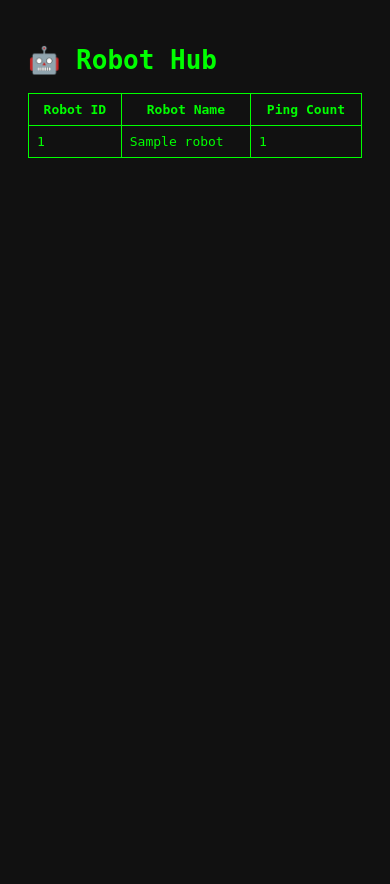
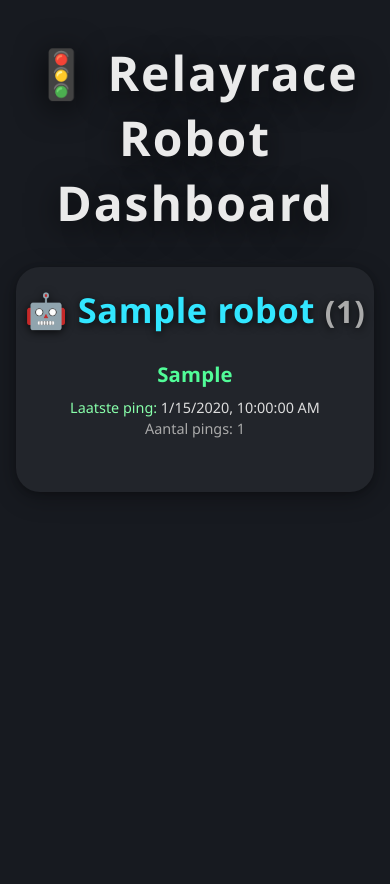
Before and after one commit to Esmee0/Render, a Flask app: page / in a window 390 px wide. Before the commit the page ends 158 px from the top, so only its background shows below. Run offline with Flask 3, Linux system fonts and the light colour scheme; tables that the repository leaves empty hold one stand-in row (values such as "Sample post").

Commit message:
dit maar proberen

```diff
--- a/app.py
+++ b/app.py
@@ -24,7 +24,6 @@ def init_db():
         )
     """)
 
-    # 🔴 NIEUW: tabel voor ALLE robot logs
     db.execute("""
         CREATE TABLE IF NOT EXISTS robot_logs (
             id INTEGER PRIMARY KEY AUTOINCREMENT,
--- a/templates/index.html
+++ b/templates/index.html
@@ -1,33 +1,161 @@
 <!DOCTYPE html>
 <html>
 <head>
-    <title>Robot Hub</title>
+    <title>Relayrace Robot Dashboard</title>
     <style>
-        body { background:#111; color:#0f0; font-family:monospace; padding:20px; }
-        table { border-collapse:collapse; width:100%; }
-        th, td { border:1px solid #0f0; padding:8px; }
+body {
+  background: #171a20;
+  color: #f4f4f7;
+  font-family: 'Segoe UI', 'Roboto', 'Arial', sans-serif;
+  margin: 0;
+  padding: 0;
+  min-height: 100vh;
+}
+
+h1, .dashboard-title {
+  font-weight: 700;
+  text-align: center;
+  margin: 2.5rem 0 2rem 0;
+  font-size: 3rem;
+  letter-spacing: 0.04em;
+  color: #eaeaea;
+  text-shadow: 0 6px 32px #000c;
+}
+
+#dashboard {
+  display: flex;
+  flex-wrap: wrap;
+  justify-content: center;
+  gap: 2rem;
+  max-width: 1280px;
+  margin: 0 auto;
+}
+
+.robot-card {
+  background: #22252b;
+  border-radius: 1.5rem;
+  box-shadow: 0 6px 24px 0 rgba(0,0,0,0.30), 0 1.5px 6px 0 rgba(0,0,0,0.21);
+  max-width: 330px;
+  min-width: 220px;
+  min-height: 190px;
+  display: flex;
+  flex-direction: column;
+  align-items: center;
+  padding: 2rem 1.5rem 1.5rem 1.5rem;
+  position: relative;
+  transition: transform 0.13s, box-shadow 0.13s;
+}
+
+.robot-card:hover {
+  box-shadow: 0 16px 36px 2px #21c6cf44, 0 6px 24px 0 #000d;
+  transform: scale(1.03);
+}
+
+.robot-title {
+  font-size: 2.15rem;
+  font-weight: 600;
+  color: #32e6ff;
+  letter-spacing: 0.02em;
+  margin-bottom: 1.2rem;
+  text-shadow: 0 2px 8px #000b;
+}
+
+.robot-status {
+  font-size: 1.27rem;
+  font-weight: 500;
+  margin: 0.5rem 0 0 0;
+  letter-spacing: 0.01em;
+}
+
+.robot-status.obstacle {
+  color: #ff4848;
+  font-weight: 700;
+}
+
+.robot-status.waiting {
+  color: #ffd700;
+  font-weight: 700;
+}
+
+.robot-status.moving {
+  color: #51fc98;
+  font-weight: 700;
+}
+
+.status-indicator {
+  width: 24px;
+  height: 24px;
+  border-radius: 50%;
+  margin-bot: 8px;
+  display: inline-block;
+  vertical-align: middle;
+  box-shadow: 0 0 18px 2px #0009;
+}
+
+.status-indicator.obstacle {
+  background: #ff3848;
+  box-shadow: 0 0 26px 2px #ff748044;
+}
+
+.status-indicator.waiting {
+  background: #ffd700;
+  box-shadow: 0 0 20px 2px #ffd70044;
+}
+
+.status-indicator.moving {
+  background: #02e587;
+  box-shadow: 0 0 16px 2px #02e58744;
+}
+
+@media (max-width: 800px) {
+  #dashboard {
+    flex-direction: column;
+    align-items: center;
+    gap: 1.2rem;
+  }
+  h1 {
+    font-size: 2rem;
+  }
+  .robot-card {
+    max-width: 98vw;
+    min-width: 0;
+    padding: 1.2rem 0.5rem 1rem 0.5rem;
+  }
+}
+
+::-webkit-scrollbar {
+  width: 9px;
+  background: #191d23;
+}
+
+::-webkit-scrollbar-thumb {
+  background: #31343c;
+  border-radius: 8px;
+}
     </style>
 </head>
 <body>
-
-<h1>🤖 Robot Hub</h1>
-
-<table>
-<tr>
-    <th>Robot ID</th>
-    <th>Robot Name</th>
-    <th>Ping Count</th>
-</tr>
-
-{% for r in robots %}
-<tr>
-    <td>{{ r[0] }}</td>
-    <td>{{ r[1] }}</td>
-    <td>{{ r[2] }}</td>
-</tr>
-{% endfor %}
-
-</table>
-
+<h1 class="dashboard-title">🚦 Relayrace Robot Dashboard</h1>
+<div id="dashboard"></div>
+<script>
+async function fetchRobots() {
+    const res = await fetch("/api/robots");
+    const robots = await res.json();
+    document.getElementById('dashboard').innerHTML =
+      robots.map(r => `
+        <div class="robot-card">
+          <div class="robot-title">🤖 ${r.robot_name} <span style="font-size:0.9em; color:#aaa;">(${r.robot_id})</span></div>
+          <div class="robot-status ${r.last_data && r.last_data.toLowerCase().includes('obstacle')?'obstacle':r.last_data && r.last_data.toLowerCase().includes('wait')?'waiting':'moving'}">
+            ${r.last_data ? r.last_data : '<span style="color:#555;">n.v.t.</span>'}
+          </div>
+          <div style="font-size:0.9em; margin-top:10px; color:#8fa;">Laatste ping: <span style="color:#ddd;">${r.last_seen? new Date(r.last_seen).toLocaleString() : '-'}</span></div>
+          <div style="font-size:0.9em; margin-top:2px; color:#aaa;">Aantal pings: ${r.ping_count}</div>
+        </div>
+      `).join('');
+}
+// Init
+fetchRobots();
+setInterval(fetchRobots, 1500);
+</script>
 </body>
 </html>
```
